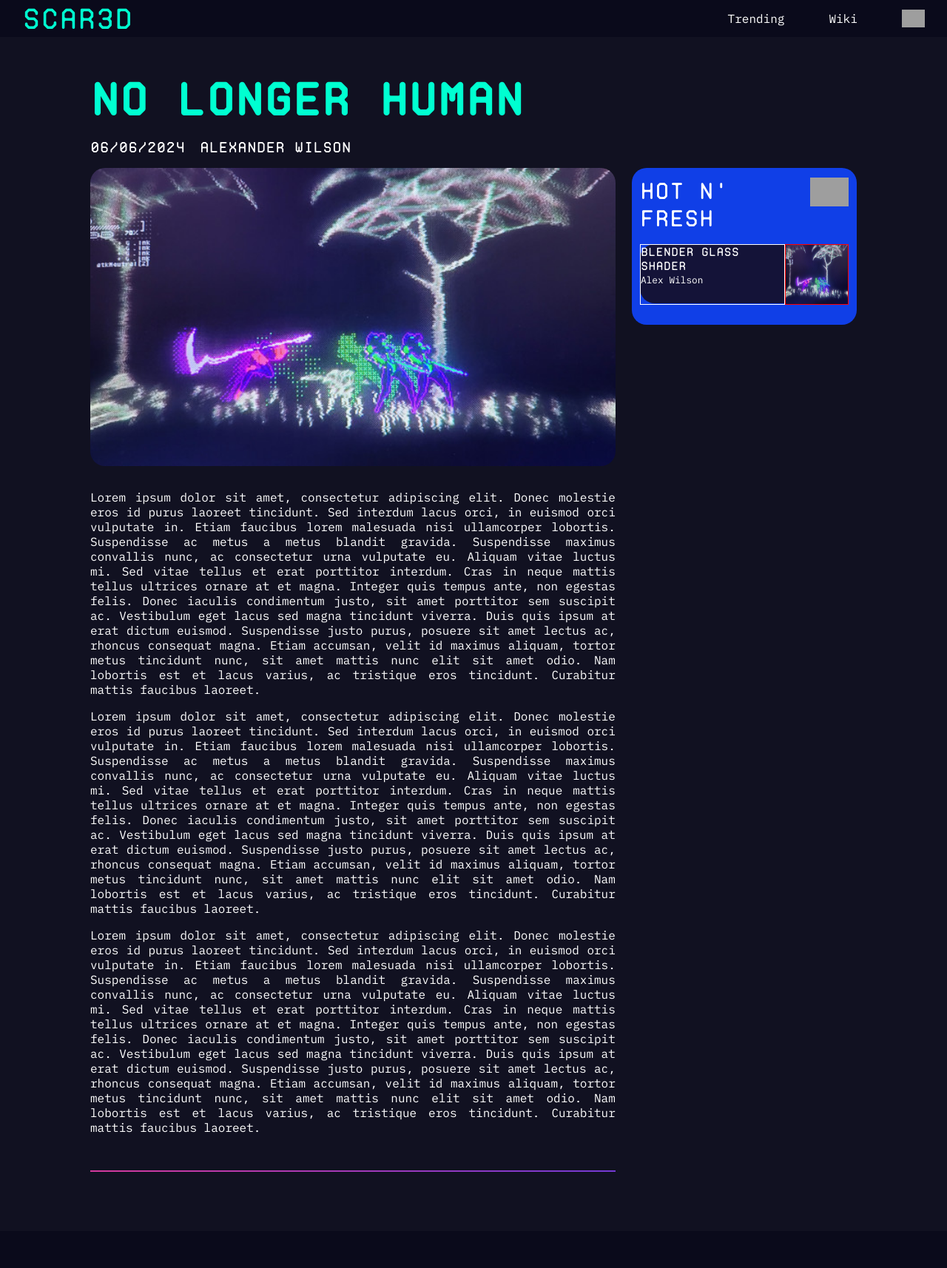
After one commit to wilsoonnaa/courseProject, a PHP site: page /article.html in a window 1280 px wide. The commit adds this page. Shown: the whole page at 74% size. Run offline with PHP 8.4, Linux system fonts and the light colour scheme; grey boxes are pictures that could not be loaded.

Commit message:
Add article.html and fixes to various parts
Backing up jic.

```diff
--- /dev/null
+++ b/article.html
@@ -0,0 +1,104 @@
+<!DOCTYPE html>
+<html lang="en">
+<head>
+    <meta charset="UTF-8">
+    <meta name="viewport" content="width=device-width, initial-scale=1.0">
+    <title>SCAR3D: The portal for everything 3d.</title>
+    <link rel="stylesheet" href="style.css">
+    <script src="script.js"></script>
+</head>
+<body>
+    <div id="container">
+        <nav>
+            <div class="nv-content">
+                <ul class="nv-sidebar">
+                    <li onclick=closeSidebar()><a href="#"><svg xmlns="http://www.w3.org/2000/svg" fill="#00FFD1" height="24px" viewBox="0 -960 960 960" width="24px" fill="#e8eaed"><path d="m256-200-56-56 224-224-224-224 56-56 224 224 224-224 56 56-224 224 224 224-56 56-224-224-224 224Z"/></svg></a></li>
+                    <li><a href="#">Post</a></li>
+                    <li><a href="#">Wiki</a></li>
+                    <li><a href="#">Trending</a></li>
+                    <li><a href="#">Account</a></li>
+                </ul>
+                <ul>
+                    <li id="dt-logo"><a href="index.html">SCAR3D</a></li>
+                    <li class="hideOnMobile"><a href="#">Trending</a></li>
+                    <li class="hideOnMobile"><a href="wiki.html">Wiki</a></li>
+                    <li class="hideOnMobile"><a href="#"><img class="acc-icon" src="svg/Account.svg" alt="Account Icon"></a></li>
+                    <li class="menu-button" onclick=showSidebar()><a href="#"><svg xmlns="http://www.w3.org/2000/svg" fill="#00FFD1" height="24px" viewBox="0 -960 960 960" width="24px" fill="#e8eaed"><path d="M120-240v-80h720v80H120Zm0-200v-80h720v80H120Zm0-200v-80h720v80H120Z"/></svg></a></li>
+                </ul>
+            </div>
+        </nav>
+
+        <div class="scnd-container">
+            <main>
+                <div class="content">
+                    <div class="info">
+                        <h1>No Longer Human</h1>
+                        <div class="subinfo">
+                            <div class="subinfodate">
+                                <h6>06/06/2024</h6>
+                            </div>
+                            <div class="subinfoauthor">
+                                <h6>Alexander Wilson</h6>
+                            </div>
+                        </div>
+                    </div>
+                    <div class="blocks">
+                        <div class="post-parent border-gradient border-gradient-purple only-bottom">
+                            <div class="post-content">
+                                <div class="thumbnail"><img src="images/nolongerhuman.jpg" alt="Post thumbnail"></div>
+                                <div class="post-text">
+                                    <p>
+                                        Lorem ipsum dolor sit amet, consectetur adipiscing elit. Donec molestie eros id purus laoreet tincidunt. Sed interdum lacus orci, in euismod orci vulputate in. Etiam faucibus lorem malesuada nisi ullamcorper lobortis. Suspendisse ac metus a metus blandit gravida. Suspendisse maximus convallis nunc, ac consectetur urna vulputate eu. Aliquam vitae luctus mi. Sed vitae tellus et erat porttitor interdum. Cras in neque mattis tellus ultrices ornare at et magna. Integer quis tempus ante, non egestas felis. Donec iaculis condimentum justo, sit amet porttitor sem suscipit ac. Vestibulum eget lacus sed magna tincidunt viverra. Duis quis ipsum at erat dictum euismod. Suspendisse justo purus, posuere sit amet lectus ac, rhoncus consequat magna. Etiam accumsan, velit id maximus aliquam, tortor metus tincidunt nunc, sit amet mattis nunc elit sit amet odio. Nam lobortis est et lacus varius, ac tristique eros tincidunt. Curabitur mattis faucibus laoreet.
+                                    </p>
+
+                                    <p>
+                                        Lorem ipsum dolor sit amet, consectetur adipiscing elit. Donec molestie eros id purus laoreet tincidunt. Sed interdum lacus orci, in euismod orci vulputate in. Etiam faucibus lorem malesuada nisi ullamcorper lobortis. Suspendisse ac metus a metus blandit gravida. Suspendisse maximus convallis nunc, ac consectetur urna vulputate eu. Aliquam vitae luctus mi. Sed vitae tellus et erat porttitor interdum. Cras in neque mattis tellus ultrices ornare at et magna. Integer quis tempus ante, non egestas felis. Donec iaculis condimentum justo, sit amet porttitor sem suscipit ac. Vestibulum eget lacus sed magna tincidunt viverra. Duis quis ipsum at erat dictum euismod. Suspendisse justo purus, posuere sit amet lectus ac, rhoncus consequat magna. Etiam accumsan, velit id maximus aliquam, tortor metus tincidunt nunc, sit amet mattis nunc elit sit amet odio. Nam lobortis est et lacus varius, ac tristique eros tincidunt. Curabitur mattis faucibus laoreet.
+                                    </p>
+                                    <p>
+                                        Lorem ipsum dolor sit amet, consectetur adipiscing elit. Donec molestie eros id purus laoreet tincidunt. Sed interdum lacus orci, in euismod orci vulputate in. Etiam faucibus lorem malesuada nisi ullamcorper lobortis. Suspendisse ac metus a metus blandit gravida. Suspendisse maximus convallis nunc, ac consectetur urna vulputate eu. Aliquam vitae luctus mi. Sed vitae tellus et erat porttitor interdum. Cras in neque mattis tellus ultrices ornare at et magna. Integer quis tempus ante, non egestas felis. Donec iaculis condimentum justo, sit amet porttitor sem suscipit ac. Vestibulum eget lacus sed magna tincidunt viverra. Duis quis ipsum at erat dictum euismod. Suspendisse justo purus, posuere sit amet lectus ac, rhoncus consequat magna. Etiam accumsan, velit id maximus aliquam, tortor metus tincidunt nunc, sit amet mattis nunc elit sit amet odio. Nam lobortis est et lacus varius, ac tristique eros tincidunt. Curabitur mattis faucibus laoreet.
+                                    </p>
+                                </div>
+                            </div>
+                        </div>
+                        <div class="sidebar hideOnMobile">
+
+                            <div class="sb-hot">
+                                <div class="sb-hot-title">
+                                    <span>Hot n' fresh</span>
+                                    <img src="svg/Fire.svg" alt="Fire Symbol">
+                                </div>
+                                <div class="sb-hot-articles">
+                                    <div class="sb-hot-article">
+                                        <div class="sb-hot-article-content">
+                                            <p>Blender Glass Shader</p>
+                                            <small>Alex Wilson</small>
+                                        </div>
+                                        <div class="sb-hot-article-img">
+                                            <img src="images/nolongerhuman.jpg" alt="">
+                                        </div>
+                                    </div>
+                                </div>
+                                <div class="sb-hot-more">
+
+                                </div>
+                            </div>
+                        </div>
+                    </div>
+                </div>
+            </main>
+
+            <footer>
+                <div class="ft-container">
+                    <div class="ft-left">
+
+                    </div>
+                    <div class="ft-right">
+
+                    </div>
+                </div>
+            </footer>
+        </div>
+
+    </div>
+</body>
+</html>
--- a/style.css
+++ b/style.css
@@ -114,6 +114,64 @@ small{
     margin-bottom: 1rem;
 }
 
+.subinfo{
+    margin-top: 1rem;
+    color: var(--color-white);
+    font-family: 'ProtoMono';
+    display: flex;
+    gap: 20px;
+    flex-direction: row;
+    min-width: 500px;
+    width: 70%;
+
+    h6{
+        font-weight: normal;
+    }
+}
+
+.post-parent{
+    border-radius: 20px;
+    display: flex;
+    flex-direction: column;
+    gap: 1rem;
+    min-width: 500px;
+    width: 70%;
+    min-height: 70vh;
+    text-align: justify;
+}
+
+.post-content{
+    display: flex;
+    flex-direction: column;
+    width: auto;
+    height: auto;
+
+}
+
+.post-text{
+    margin: 2rem 0;
+    width: 100%;
+    height: 100%;
+    color: var(--color-white);
+    font-size: var(--fs-p);
+    font-family: 'IBMPLexMono';
+
+    p{
+        margin-bottom: 1rem;
+    }
+}
+
+.thumbnail{
+    width: 100%;
+    max-height: 500px;
+    img{
+        border-radius: 20px;
+        height: 100%;
+        width: 100%;
+        object-fit: cover;
+    }
+}
+
 nav{
     top: 0;
     position: fixed;
@@ -217,13 +275,14 @@ main{
 }
 
 .articles{
-    /*border: 1px solid #103FE7;*/
+    border-radius: 20px;
     display: flex;
     flex-direction: column;
     gap: 18px;
     max-height: 700px;
     min-width: 500px;
     width: 70%;
+    min-height: 70vh;
     text-align: justify;
     overflow-x: hidden;
     overflow-y: scroll;
@@ -310,7 +369,7 @@ main{
     padding: 0.8rem 0.7rem;
     display: flex;
     flex-direction: column;
-    height: 100px;
+    min-height: 100px;
     border-radius: 20px;
     background-color: var(--color-blue);
 }
@@ -325,6 +384,42 @@ main{
     img{
         max-height: var(--fs-h3);
         width: auto;
+    }
+}
+
+.sb-hot-article{
+    width: 100%;
+    height: 5rem;
+    min-height: 4rem;
+    background-color: var(--color-article);
+    border-radius: 20px;
+    display: flex;
+    flex-direction: row;
+}
+
+.sb-hot-article-content{
+    width: 70%;
+    height: 100%;
+    border: 1px solid white;
+    color: white;
+    p{
+        font-family: 'ProtoMono';
+    }
+
+    small{
+        font-family: 'IBMPlexMono';
+    }
+}
+
+.sb-hot-article-img{
+    height: 100%;
+    width: 30%;
+    border: 1px solid red;
+
+    img{
+        height: 100%;
+        width: 100%;
+        object-fit: fill;
     }
 }
 
```
Also changed, not shown: images/nolongerhuman.jpg (added).
